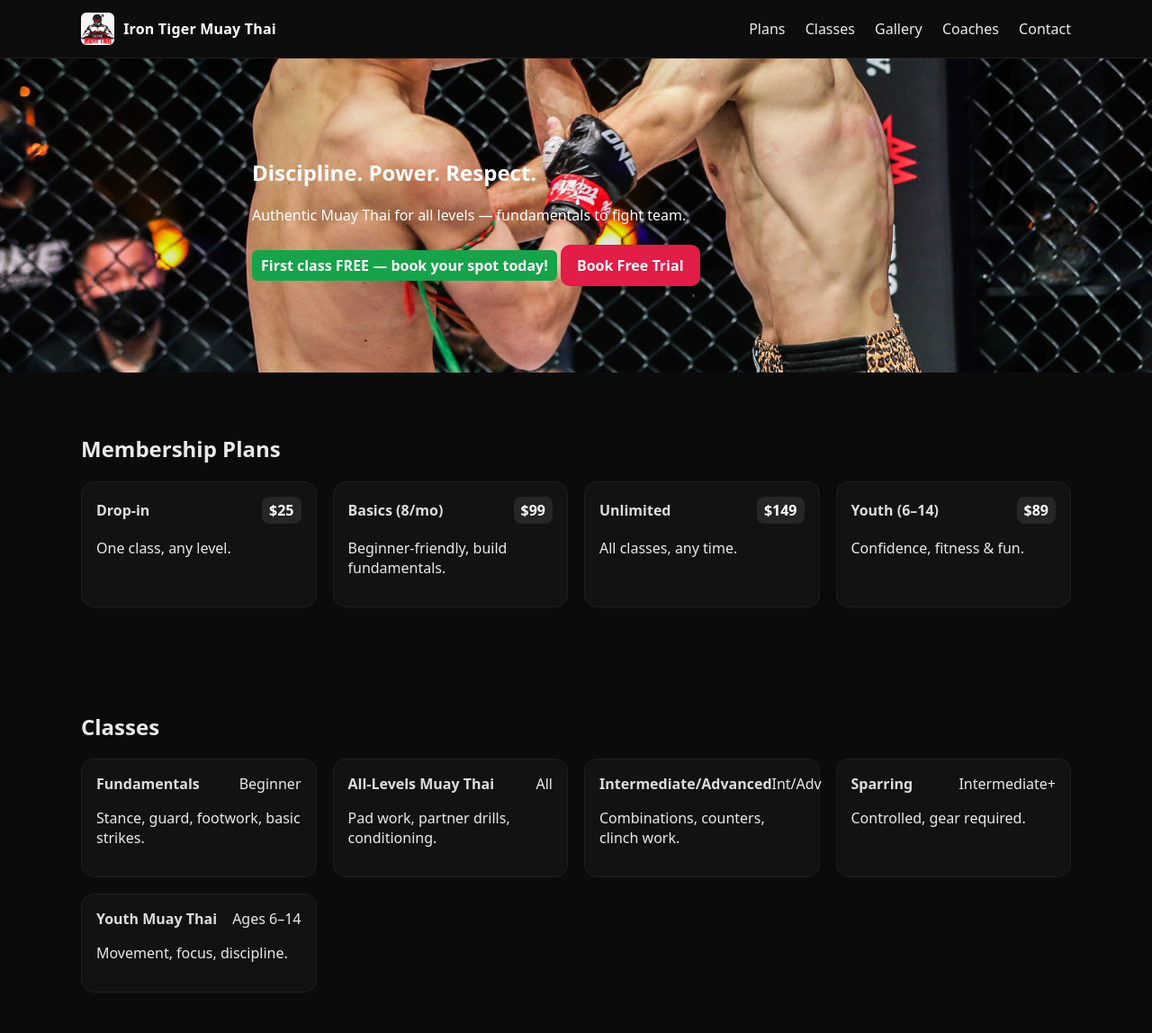
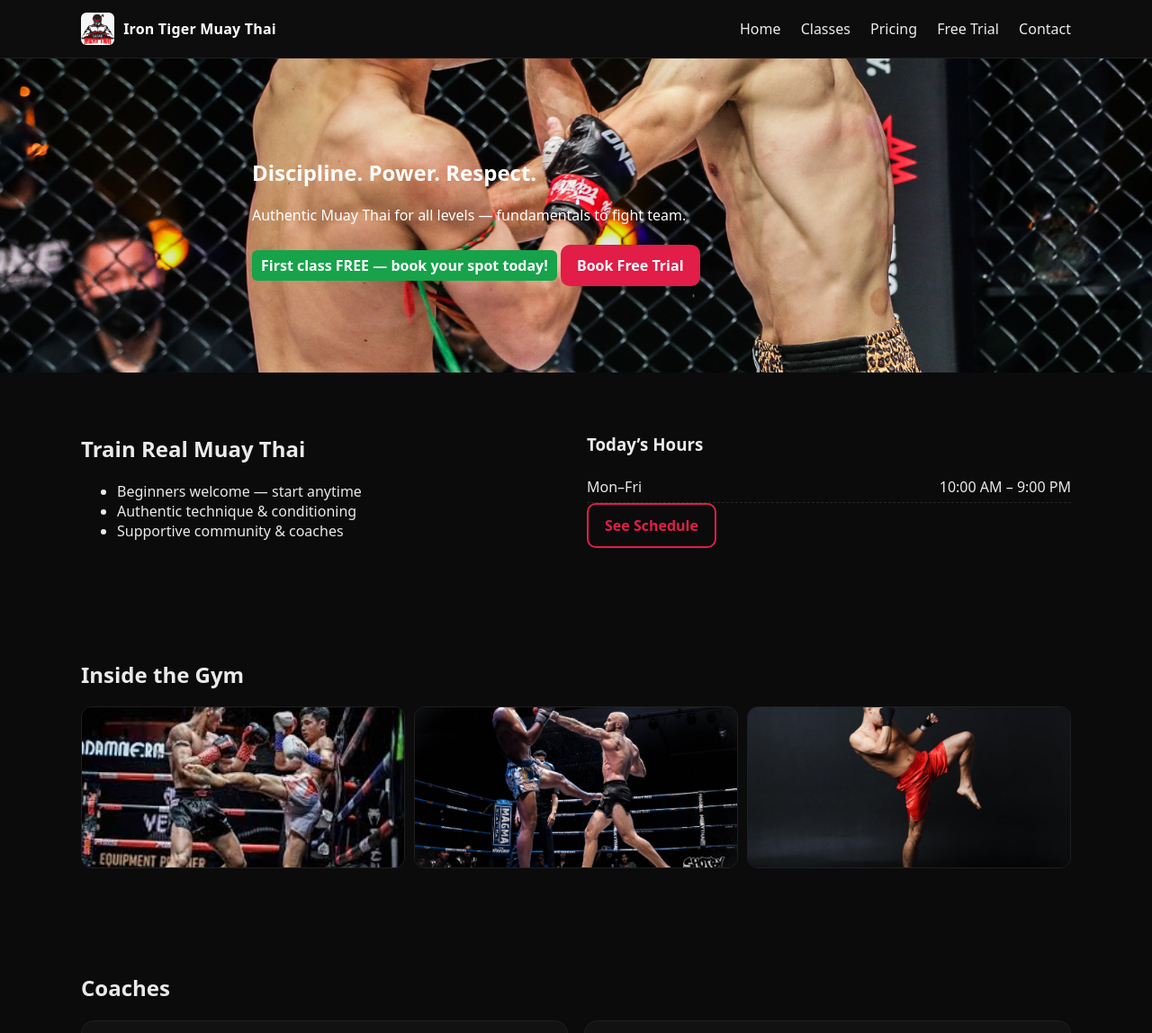
Before and after one commit to gamathieu/Template_MMA, a Flask app: page / in a window 1280 px wide. Shown: the top 1148 px of the page at 90% size. Run offline with Flask 3, Linux system fonts and the light colour scheme.

Commit message:
Update: multi-page layout + Join page

```diff
--- a/app.py
+++ b/app.py
@@ -1,7 +1,6 @@
 from pathlib import Path
 from flask import Flask, render_template, request, redirect, url_for, flash
-import csv, sys
-import os
+import csv, sys, os
 
 BASE_DIR = Path(__file__).resolve().parent
 TEMPLATES_DIR = BASE_DIR / "templates"
@@ -9,6 +8,7 @@
 DATA_DIR = BASE_DIR / "data"
 DATA_DIR.mkdir(exist_ok=True)
 
+# import config regardless of where you run from
 if str(BASE_DIR) not in sys.path:
     sys.path.insert(0, str(BASE_DIR))
 from config import studio
@@ -21,20 +21,55 @@
     return dict(studio=studio)
 
 @app.route("/")
-def home(): return render_template("home.html")
+def home():
+    return render_template("home.html")
 
 @app.route("/classes")
-def classes(): return render_template("classes.html")
+def classes():
+    return render_template("classes.html")
 
 @app.route("/pricing")
-def pricing(): return render_template("pricing.html")
+def pricing():
+    return render_template("pricing.html")
 
-@app.route("/trial", methods=["GET","POST"])
+@app.route("/trial", methods=["GET", "POST"])
 def trial():
+    # External scheduler path
     if studio.get("appointment_link") and not studio.get("use_internal_booking_form"):
         return render_template("trial.html")
+
+    # Built-in simple request form
     if request.method == "POST":
         name = request.form.get("name","").strip()
+        phone = request.form.get("phone","").strip()
+        email = request.form.get("email","").strip()
+        level = request.form.get("level","").strip()
+        preferred_class = request.form.get("preferred_class","").strip()
+        notes = request.form.get("notes","").strip()
+        if not name or not phone:
+            flash("Please provide your name and phone number.")
+            return redirect(url_for("trial"))
+        with (DATA_DIR / "trial_requests.csv").open("a", newline="", encoding="utf-8") as f:
+            csv.writer(f).writerow([name, phone, email, level, preferred_class, notes])
+        flash("Thanks! Your trial request was received. We’ll confirm shortly.")
+        return redirect(url_for("trial"))
+    return render_template("trial.html")
+
+@app.route("/contact", methods=["GET", "POST"])
+def contact():
+    # (Optional) Collect simple contact messages locally
+    if request.method == "POST":
+        name = request.form.get("name","").strip()
+        email = request.form.get("email","").strip()
+        message = request.form.get("message","").strip()
+        if not name or not message:
+            flash("Please include your name and a message.")
+            return redirect(url_for("contact"))
+        with (DATA_DIR / "messages.csv").open("a", newline="", encoding="utf-8") as f:
+            csv.writer(f).writerow([name, email, message])
+        flash("Message received! We’ll get back to you soon.")
+        return redirect(url_for("contact"))
+    return render_template("contact.html")
 
 if __name__ == "__main__":
     app.run(host="0.0.0.0", port=int(os.environ.get("PORT", 5000)), debug=True)
--- a/static/style.css
+++ b/static/style.css
@@ -33,20 +33,27 @@
 .level{font-weight:700;color:#ddd}
 .price{font-weight:800;color:#fff;background:#262626;border-radius:8px;padding:4px 8px}
 
-.gallery{
-  display:grid;
-  grid-template-columns:repeat(auto-fit,minmax(200px,1fr));
-  gap:10px
-}
-.gallery img{
-  width:100%;height:180px;object-fit:cover;border-radius:12px;
-  border:1px solid #1f1f1f;background:#121212
-}
+.gallery{display:grid;grid-template-columns:repeat(auto-fit,minmax(200px,1fr));gap:10px}
+.gallery img{width:100%;height:180px;object-fit:cover;border-radius:12px;border:1px solid #1f1f1f;background:#121212}
 
-.coach-photo{
-  width:100%;height:180px;object-fit:cover;border-radius:12px;
-  border:1px solid #1f1f1f;background:#121212;margin-bottom:10px
-}
+.coach-photo{width:100%;height:180px;object-fit:cover;border-radius:12px;border:1px solid #1f1f1f;background:#121212;margin-bottom:10px}
 
 .form{display:grid;gap:12px;max-width:520px}
-.form input,.form select,.fo
+.form input,.form select,.form textarea{width:100%;padding:10px;border:1px solid #2a2a2a;border-radius:10px;background:#0f0f0f;color:#eaeaea}
+
+.flash{padding:10px 0}
+.flash-item{background:#052e1a;border:1px solid #10b98133;color:#86efac;padding:10px;border-radius:8px;margin-bottom:8px}
+
+.hours{list-style:none;padding:0;margin:0}
+.hours li{display:flex;justify-content:space-between;border-bottom:1px dashed #262626;padding:6px 0}
+
+.schedule{display:grid;grid-template-columns:repeat(auto-fit,minmax(180px,1fr));gap:16px}
+.schedule .day{border:1px solid #1f1f1f;background:#121212;border-radius:12px;padding:12px}
+.schedule h4{margin:0 0 8px 0}
+
+.placeholder-box{height:260px;border:2px dashed #2a2a2a;border-radius:12px;display:flex;align-items:center;justify-content:center;color:#8a8a8a}
+
+.site-footer{background:#0d0d0d;padding:28px 0;margin-top:48px;border-top:1px solid #1e1e1e}
+.footer-grid{display:grid;gap:24px;grid-template-columns:1fr}
+@media (min-width:900px){.footer-grid{grid-template-columns:2fr 1fr 1.5fr}}
+.center{text-align:center;padding-top:10px}
--- a/templates/home.html
+++ b/templates/home.html
@@ -1,144 +1,66 @@
-<!DOCTYPE html>
-<html lang="en">
-<head>
-  <meta charset="UTF-8">
-  <meta name="viewport" content="width=device-width, initial-scale=1.0">
-  <title>{{ studio.seo_title }}</title>
-  <meta name="description" content="{{ studio.seo_description }}">
-  <link rel="stylesheet" href="{{ url_for('static', filename='style.css') }}">
-</head>
-<body style="--primary:{{ studio.primary_color }};--secondary:{{ studio.secondary_color }};--grad-start:{{ studio.gradient_start }};--grad-end:{{ studio.gradient_end }}">
+{% extends "base.html" %}
+{% block content %}
 
-  <!-- HEADER -->
-  <header class="site-header">
-    <div class="container header-inner">
-      <a href="/" class="brand">
-        {% if studio.logo %}
-          <img src="{{ url_for('static', filename='images/' ~ studio.logo) }}" alt="logo" class="brand-logo">
-        {% else %}
-          <div class="logo-square">{{ studio.name[0] }}</div>
-        {% endif %}
-        <span class="brand-text">{{ studio.name }}</span>
-      </a>
-      <nav>
-        <a href="#plans">Plans</a>
-        <a href="#classes">Classes</a>
-        <a href="#gallery">Gallery</a>
-        <a href="#coaches">Coaches</a>
-        <a href="#contact">Contact</a>
-      </nav>
-    </div>
-  </header>
-
-  <!-- HERO -->
 <section class="hero"
   style="{% if studio.hero_image %}background-image:url('{{ url_for('static', filename='images/' ~ studio.hero_image) }}');{% endif %}">
   <div class="container hero-inner">
     <h1>{{ studio.tagline }}</h1>
     <p>{{ studio.description }}</p>
-      {% if studio.trial_offer %}
-        <div class="ribbon">{{ studio.trial_offer }}</div>
-      {% endif %}
-      <a class="btn" href="#contact">Book Free Trial</a>
+    {% if studio.trial_offer %}<div class="ribbon">{{ studio.trial_offer }}</div>{% endif %}
+    <a class="btn" href="{{ url_for('trial') }}">Book Free Trial</a>
   </div>
 </section>
 
-  <!-- PLANS -->
-  <section id="plans" class="pad-y">
-    <div class="container">
-      <h2>Membership Plans</h2>
+<section class="container pad-y grid-2">
+  <div>
+    <h2>Train Real Muay Thai</h2>
+    <ul class="checklist">
+      <li>Beginners welcome — start anytime</li>
+      <li>Authentic technique & conditioning</li>
+      <li>Supportive community & coaches</li>
+    </ul>
+  </div>
+  <div class="info-card">
+    <h3>Today’s Hours</h3>
+    <ul class="hours">
+      {% for h in studio.hours %}{% if loop.index0 == 0 %}
+      <li><span>{{ h.days }}</span><span>{{ h.hours }}</span></li>
+      {% endif %}{% endfor %}
+    </ul>
+    <a class="btn ghost" href="{{ url_for('classes') }}">See Schedule</a>
+  </div>
+</section>
+
+{% if studio.gallery and studio.gallery|length > 0 %}
+<section class="container pad-y">
+  <h2>Inside the Gym</h2>
+  <div class="gallery">
+    {% for img in studio.gallery %}
+      <img src="{{ url_for('static', filename='images/' ~ img) }}" alt="Gym photo {{ loop.index }}">
+    {% endfor %}
+  </div>
+</section>
+{% endif %}
+
+{% if studio.coaches and studio.coaches|length > 0 %}
+<section class="container pad-y">
+  <h2>Coaches</h2>
   <div class="cards">
-        {% for plan in studio.plans %}
+    {% for c in studio.coaches %}
       <div class="card">
+        {% if c.photo %}
+          <img class="coach-photo" src="{{ url_for('static', filename='images/' ~ c.photo) }}" alt="{{ c.name }}">
+        {% endif %}
         <div class="card-header">
-              <span class="level">{{ plan.name }}</span>
-              <span class="price">{{ plan.price }}</span>
+          <h3>{{ c.name }}</h3>
+          <span class="level">{{ c.role }}</span>
         </div>
-            <p>{{ plan.desc }}</p>
+        {% if c.bio %}<p class="muted">{{ c.bio }}</p>{% endif %}
+        <a class="btn ghost" href="{{ url_for('trial') }}">Start Today</a>
       </div>
     {% endfor %}
   </div>
-    </div>
 </section>
+{% endif %}
 
-  <!-- CLASSES -->
-  <section id="classes" class="pad-y">
-    <div class="container">
-      <h2>Classes</h2>
-      <div class="cards">
-        {% for c in studio.classes %}
-          <div class="card">
-            <div class="card-header">
-              <span class="level">{{ c.name }}</span>
-              <span>{{ c.level }}</span>
-            </div>
-            <p>{{ c.desc }}</p>
-          </div>
-        {% endfor %}
-      </div>
-    </div>
-  </section>
-
-  <!-- GALLERY -->
-  <section id="gallery" class="pad-y">
-    <div class="container">
-      <h2>Gallery</h2>
-      <div class="gallery">
-        {% for img in studio.gallery %}
-          <img src="{{ url_for('static', filename='images/' ~ img) }}" alt="gallery photo">
-        {% endfor %}
-      </div>
-    </div>
-  </section>
-
-  <!-- COACHES -->
-  <section id="coaches" class="pad-y">
-    <div class="container">
-      <h2>Our Coaches</h2>
-      <div class="cards">
-        {% for coach in studio.coaches %}
-          <div class="card">
-            <img src="{{ url_for('static', filename='images/' ~ coach.photo) }}" alt="{{ coach.name }}" class="coach-photo">
-            <h3>{{ coach.name }}</h3>
-            <p class="muted">{{ coach.role }}</p>
-            <p>{{ coach.bio }}</p>
-          </div>
-        {% endfor %}
-      </div>
-    </div>
-  </section>
-
-  <!-- CONTACT -->
-  <section id="contact" class="pad-y">
-    <div class="container">
-      <h2>Contact Us</h2>
-      <p>Email: <a href="mailto:{{ studio.email }}">{{ studio.email }}</a></p>
-      <p>Phone: <a href="tel:{{ studio.phone }}">{{ studio.phone }}</a></p>
-      <p>Address: {{ studio.address }}</p>
-      {% if studio.use_internal_booking_form %}
-        <form method="POST" action="/contact">
-          <input type="text" name="name" placeholder="Your name" required>
-          <input type="email" name="email" placeholder="Your email" required>
-          <textarea name="message" placeholder="Message"></textarea>
-          <button type="submit" class="btn">Send</button>
-        </form>
-      {% else %}
-        <a href="{{ studio.appointment_link }}" class="btn">Book Appointment</a>
-      {% endif %}
-    </div>
-  </section>
-
-  <!-- FOOTER -->
-  <footer class="site-footer pad-y">
-    <div class="container">
-      <p>&copy; {{ studio.name }} — All Rights Reserved</p>
-      <p class="small muted">
-        {% if studio.social.instagram %}<a href="{{ studio.social.instagram }}">Instagram</a> · {% endif %}
-        {% if studio.social.facebook %}<a href="{{ studio.social.facebook }}">Facebook</a> · {% endif %}
-        {% if studio.social.tiktok %}<a href="{{ studio.social.tiktok }}">TikTok</a>{% endif %}
-      </p>
-    </div>
-  </footer>
-
-</body>
-</html>
+{% endblock %}
--- a/templates/trial.html
+++ b/templates/trial.html
@@ -2,6 +2,7 @@
 {% block content %}
 <section class="container pad-y">
   <h1>Free Trial</h1>
+
   {% if studio.appointment_link and not studio.use_internal_booking_form %}
     <p><a class="btn" href="{{ studio.appointment_link }}" target="_blank" rel="noopener">Book via our scheduler</a></p>
   {% else %}
```
Also changed, not shown: templates/contact.html (+8 -0 lines). Lines whose indentation alone changed are shown as unchanged.
